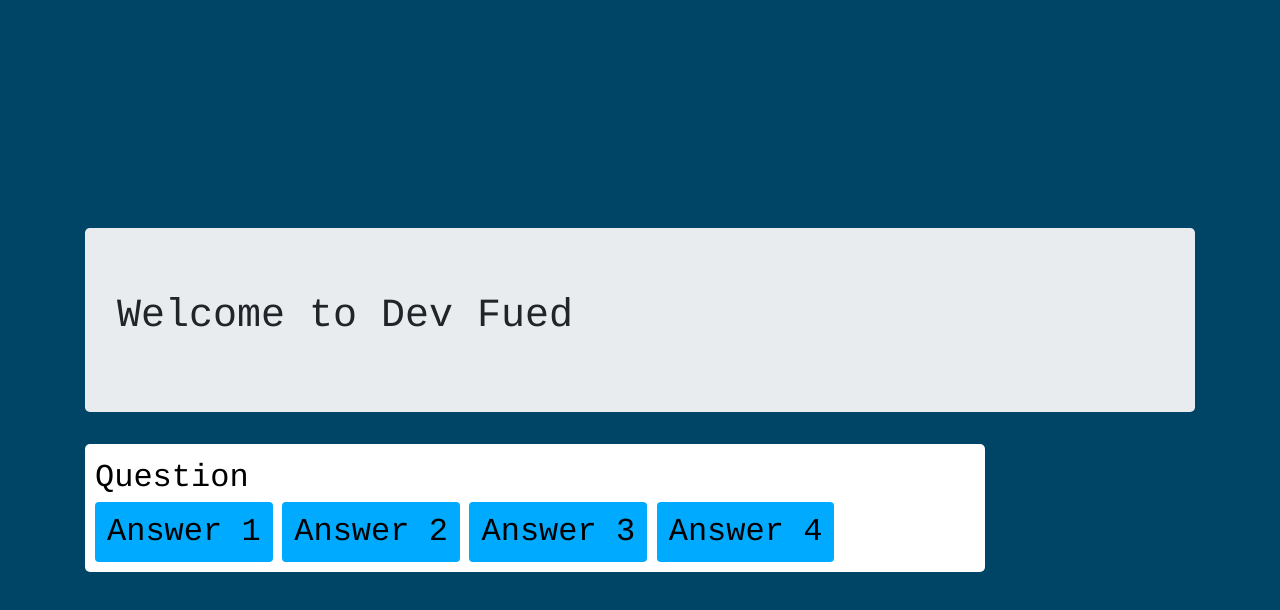
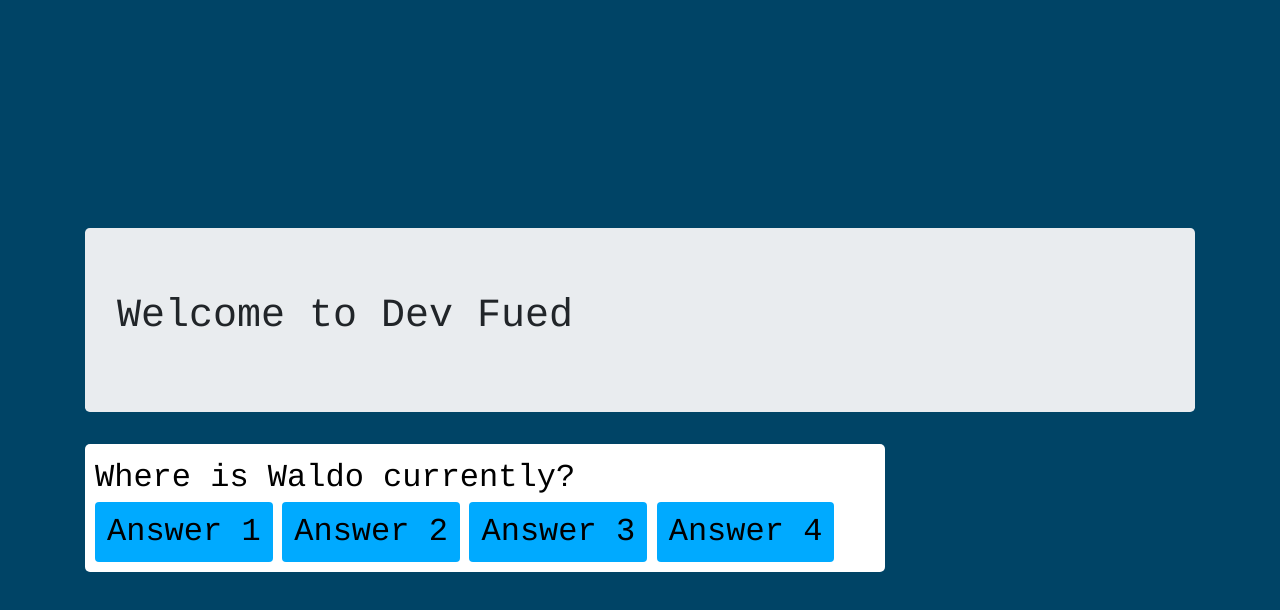
Before and after one commit to UnseenMountain/trivia-game, a plain HTML site: page index.html in a window 1280 px wide. Both pictures are taken after a click on the button "Start". Drawn offline with nearby package versions, Linux system fonts and the light colour scheme.

Commit message:
my first question is now being displayed

```diff
--- a/assets/css/style.css
+++ b/assets/css/style.css
@@ -33,8 +33,8 @@ body{
 }
 
 .contain{
-    width: 900px;
-    max-width: 100%;
+    width: 800px;
+    max-width: 80%;
     background-color: white;
     padding: 10px;
     border-radius: 5px;
--- a/assets/javascript/game.js
+++ b/assets/javascript/game.js
@@ -1,114 +1,66 @@
-// var questionsCorrect = 0;
-
-
-// var questions = {
-
-
-//     question1 :  "Where is Waldo currently?",
-//     answerA : "The Arctic",
-//     answerB : "Saturn",
-//     answerC : "The Death Star",
-//     answerD : "Doing his own thing, stop asking",
-
-//     correctAnswer = answerD,
-
-//     question2 : "Who is the strongest?",
-//   answerA : "Goku",
-//   answerB : "Saitama",
-//   answerC : "Jedi Reavan",
-//   answerD : "A Vault hunter",
-//   answerE : "All of them",
-
-//   correctAnswer : ""
-// }
 
 const startButton = document.getElementById("start");
-const questionContainer = document.getElementById("question-container");
+const questionContainerElement = document.getElementById("question-container");
+const questionElement = document.getElementById('question')
+const answerButtonElement = document.getElementById("answer-buttons")
+
+let shuffledQuestions, currentQuestionIndex
 
 startButton.addEventListener("click", startGame);
 
 function startGame(){
-  console.log("statted")
+  console.log("statted");
   startButton.classList.add("hide");
-  questionContainer.classList.remove("hide")
+  shuffledQuestions = questions.sort(() => Math.random() - .5);
+  currentQuestionIndex = 0;
+  questionContainerElement.classList.remove("hide");
+  setNextQuestion();
 
 }
 
+function setNextQuestion() {
+  showQuestion(shuffledQuestions [currentQuestionIndex]);
+}
+
+function showQuestion(question){
+  questionElement.innerText = question.question
+
+}
+
+function selectAnswer() {
 
 
+}
 
-// var checkAnswer1 = function() {
+const questions = [
+  {
+    question :  "Where is Waldo currently?",
+    answers: [
+      { text: "The Arctic", correct: false},
+      { text: "Saturn", correct: false},
+      { text: "The Death Star", correct: false},
+      { text: "Doing his own thing, stop asking", correct: true}
+    ]
+  }
+]
+//   {
+//     question :  "Who is the strongest?",
+//     answers: [
+//       { text: "Goku", correct: true},
+//       { text: "Saitama", correct: true},
+//       { text: "A vault Hunter", correct: true},
+//       { text: "All of the above", correct: true}
+//     ]
+//   },
 
-//     var radios = document.getElementsByName('answer1');
-//     var val= "";
-//     for (var i = 0, length = radios.length; i < length; i++) {
-//         if (radios[i].checked) {
-//            val = radios[i].value;
-//            break;
-//          }
-//     }
+//   {
+//     question :  "Who was the OS?",
+//     answers: [
+//       { text: "Johnny Depp", correct: false},
+//       { text: "Brad Pitt", correct: false},
+//       { text: "Washington", correct: false},
+//       { text: "Snoop Dog", correct: true}
+//     ]
+//   },
 
-//     if (val == "" ) {
-//       if(val == "Doing his own thing. stop asking");
-//     } else if ( val == "Doing his own thing. stop asking" ) {
-//       alert('Your answer is correct!');
-//     } else {
-//       alert('Answer is wrong');
-//     }
-//   }
-
-//     var checkAnswer2 = function() {
-//     var radios = document.getElementsByName('answer2');
-//     var val= "";
-//     for (var i = 0, length = radios.length; i < length; i++) {
-//         if (radios[i].checked) {
-//            val = radios[i].value;
-//            break;
-//          }
-//     }
-
-//     if (val == "" ) {
-//       if(val == "All of them");
-//     } else if ( val == "All of them" ) {
-//       alert('Your answer is correct!');
-//     } else {
-//       alert('Answer is wrong');
-//     }
-//   };
-
-//   var checkAnswer3 = function(){
-//     var radios = document.getElementsByName('answer3');
-//     var val= "";
-//     for (var i = 0, length = radios.length; i < length; i++) {
-//         if (radios[i].checked) {
-//            val = radios[i].value;
-//            break;
-//          }
-//     }
-
-//     if (val == "" ) {
-//       if(val == "Snoop Dog");
-//     } else if ( val == "Snoop Dog" ) {
-//       alert('Your answer is correct!');
-//     } else {
-//       alert('Your answer is wrong');
-//     }
-//   };
-//   var checkAnswer4 = function(){
-//     var radios = document.getElementsByName('answer3');
-//     var val= "";
-//     for (var i = 0, length = radios.length; i < length; i++) {
-//         if (radios[i].checked) {
-//            val = radios[i].value;
-//            break;
-//          }
-//     }
-
-//     if (val == "" ) {
-//       if(val == "All of the above");
-//     } else if ( val == "Snoop Dog" ) {
-//       alert('Your answer is correct!');
-//     } else {
-//       alert('Your answer is wrong');
-//     }
-//   };
+// ]
```
Also changed, not shown: index.html (+1 -0 lines).
